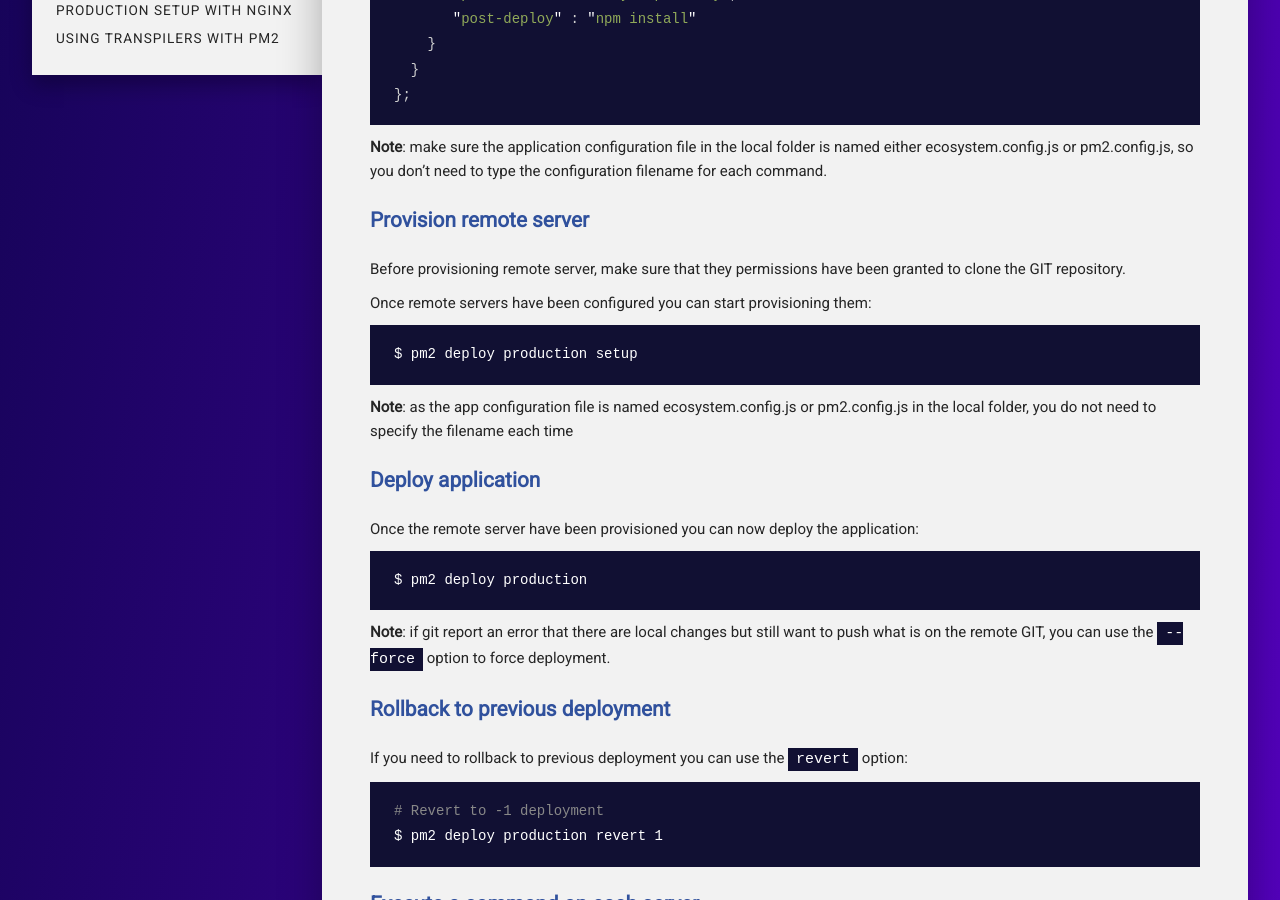
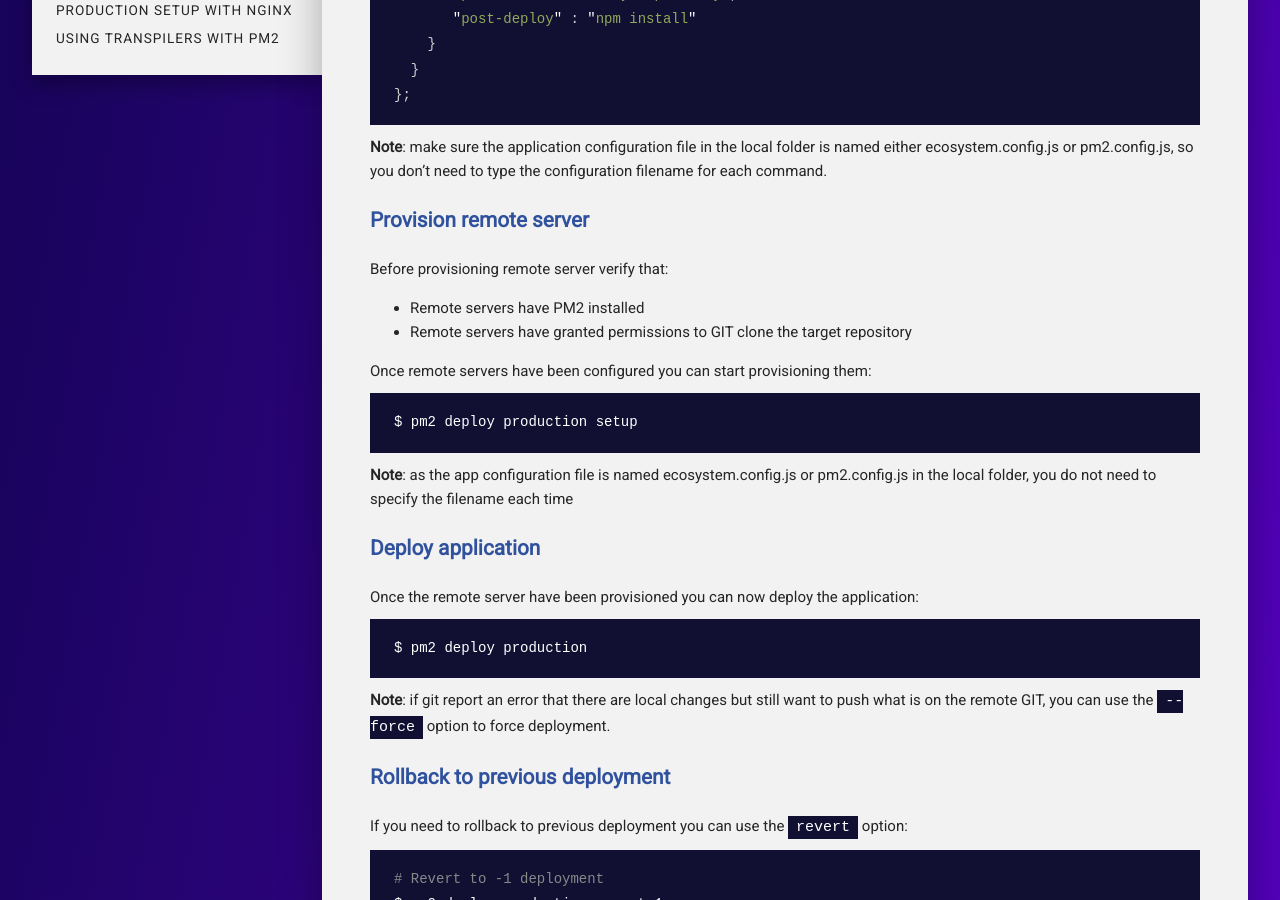
Before and after one commit to pm2-hive/pm2-hive.github.io, a Jekyll site: the page built from docs/features/deployment.md, in a window 1280 px wide and 900 px high, scrolled down 1175 px. Built offline with Jekyll 4.4.1, drawn with Linux system fonts in a browser that asks for light colours; comment, search, counter and statistics services are not loaded.

Commit message:
Update deployment.md

```diff
--- a/docs/features/deployment.md
+++ b/docs/features/deployment.md
@@ -53,7 +53,10 @@
 
 #### Provision remote server
 
-Before provisioning remote server, make sure that they permissions have been granted to clone the GIT repository.
+Before provisioning remote server verify that:
+
+- Remote servers have PM2 installed
+- Remote servers have granted permissions to GIT clone the target repository
 
 Once remote servers have been configured you can start provisioning them:
 
```
